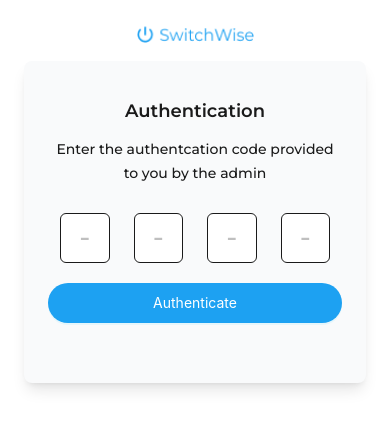
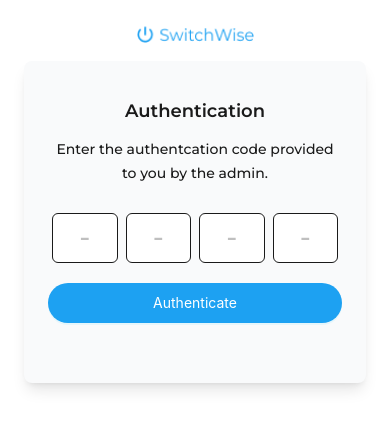
Before and after one commit to Onyx1709/switchwise, a React (Vite) app: page /account/authentication in a window 390 px wide. Shown: the top 428 px of the page. Built offline with nearby package versions, Linux system fonts and the light colour scheme.

Commit message:
Made some typo changes

```diff
--- a/src/containers/account/authentication.jsx
+++ b/src/containers/account/authentication.jsx
@@ -60,11 +60,11 @@
 				Authentication
 			</h2>
 			<p className="font-medium leading-6 my-3 px-2 text-center text-secondary-500 text-sm">
-				Enter the authentcation code provided to you by the admin
+				Enter the authentcation code provided to you by the admin.
 			</p>
 			<form className="py-4">
 				<div className="flex items-center justify-between">
-					<div className="px-3">
+					<div className="px-1 sm:px-2 lg:px-3">
 						<Input
 							className="border-secondary-500 font-medium py-2 text-center text-2xl"
 							placeholder="-"
@@ -75,7 +75,7 @@
 							ref={ref1}
 						/>
 					</div>
-					<div className="px-3">
+					<div className="px-1 sm:px-2 lg:px-3">
 						<Input
 							className="border-secondary-500 font-medium py-2 text-center text-2xl"
 							placeholder="-"
@@ -86,7 +86,7 @@
 							ref={ref2}
 						/>
 					</div>
-					<div className="px-3">
+					<div className="px-1 sm:px-2 lg:px-3">
 						<Input
 							className="border-secondary-500 font-medium py-2 text-center text-2xl"
 							placeholder="-"
@@ -97,7 +97,7 @@
 							ref={ref3}
 						/>
 					</div>
-					<div className="px-3">
+					<div className="px-1 sm:px-2 lg:px-3">
 						<Input
 							className="border-secondary-500 font-medium py-2 text-center text-2xl"
 							placeholder="-"
--- a/src/containers/account/forgot-password.jsx
+++ b/src/containers/account/forgot-password.jsx
@@ -4,7 +4,7 @@
 	return (
 		<>
 			<h2 className="font-semibold my-3 text-center text-lg text-secondary-500 md:text-xl">
-				Forget Password
+				Forgot Password?
 			</h2>
 			<p className="font-medium leading-6 my-3 px-2 text-center text-secondary-500 text-sm">
 				Enter your registered email address to receive your password reset
--- a/src/containers/dashboard/room-detail.jsx
+++ b/src/containers/dashboard/room-detail.jsx
@@ -22,7 +22,7 @@
 				<h4 className="font-semibold my-4 text-secondary-500 text-sm md:text-base">
 					Turn devices ON/OFF using the toggle.
 				</h4>
-				<div className="gap-8 grid grid-cols-2 my-3 md:grid-cols-3">
+				<div className="gap-x-4 gap-y-8 grid grid-cols-2 my-3 sm:gap-x-6 md:gap-x-8 md:grid-cols-3">
 					{room.devices.map((device, index) => (
 						<Device key={index} roomId={room.id} {...device} />
 					))}
```
